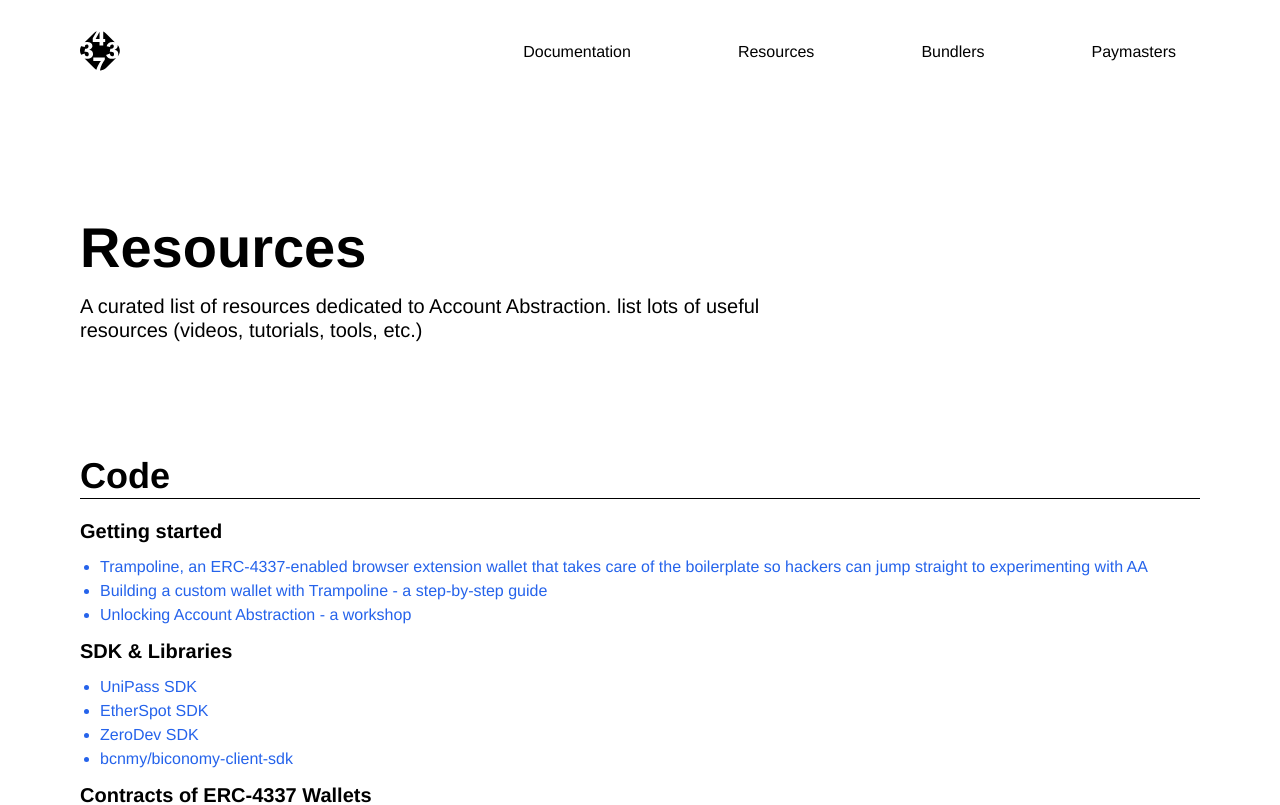
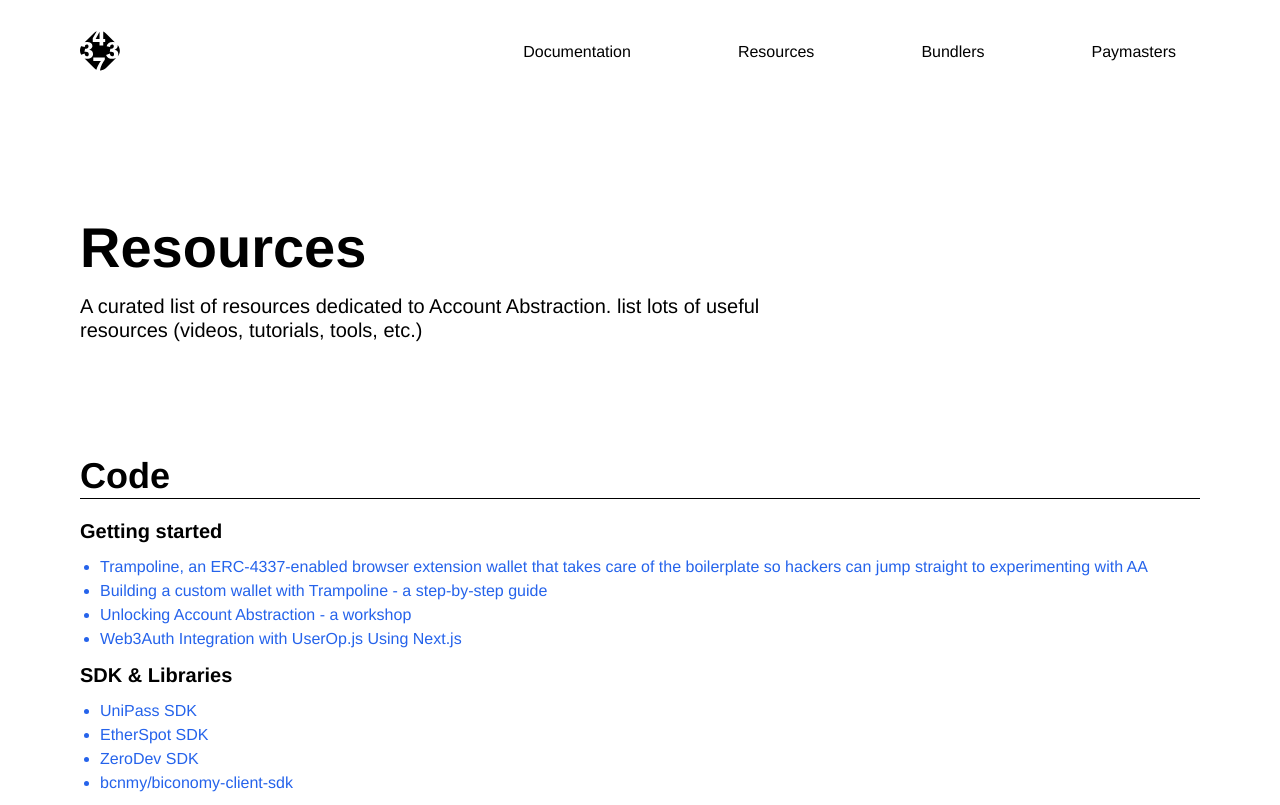
Before and after one commit to eth-infinitism/landing-page, a Next.js app: page /resources in a window 1280 px wide. Shown: the top 805 px of the page. Built offline with nearby package versions, Linux system fonts and the light colour scheme.

Commit message:
resources cleanup

```diff
--- a/configs/resources/code.ts
+++ b/configs/resources/code.ts
@@ -17,6 +17,10 @@
         name: "Unlocking Account Abstraction - a workshop",
         url: `https://www.youtube.com/watch?v=H5c84HERmkM`,
       },
+      {
+        name: `Web3Auth Integration with UserOp.js Using Next.js`,
+        url: `https://github.com/stackup-wallet/next-web3auth-userop-example`
+      }
     ]
   },
   {
--- a/pages/resources.tsx
+++ b/pages/resources.tsx
@@ -17,7 +17,7 @@
 
       <ResourceBlock label="Articles" sections={Articles} />
 
-      <ResourceBlock label="Tutorials" sections={Tutorials} />
+      {/* <ResourceBlock label="Tutorials" sections={Tutorials} /> */}
 
 
     </div>
```
